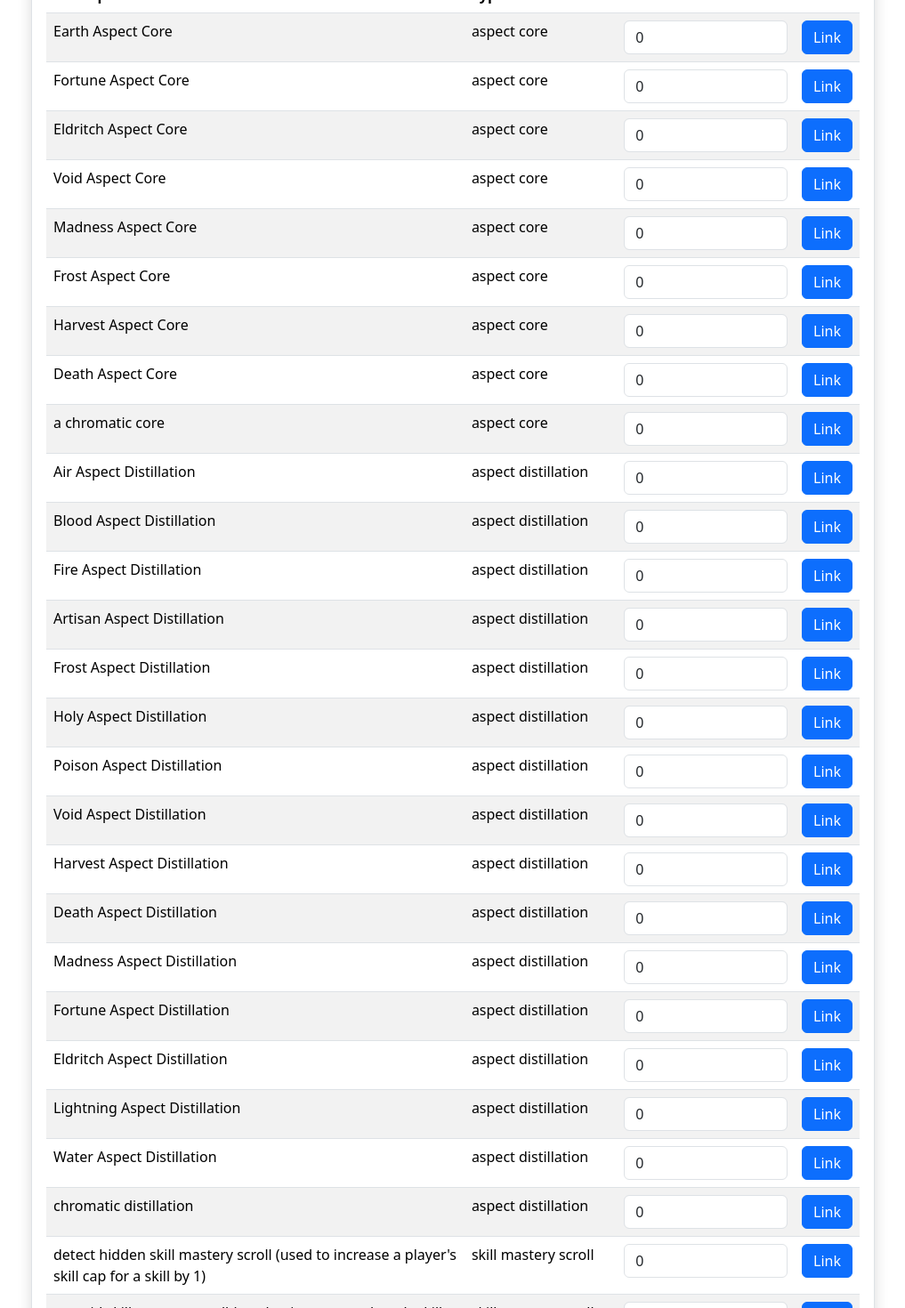
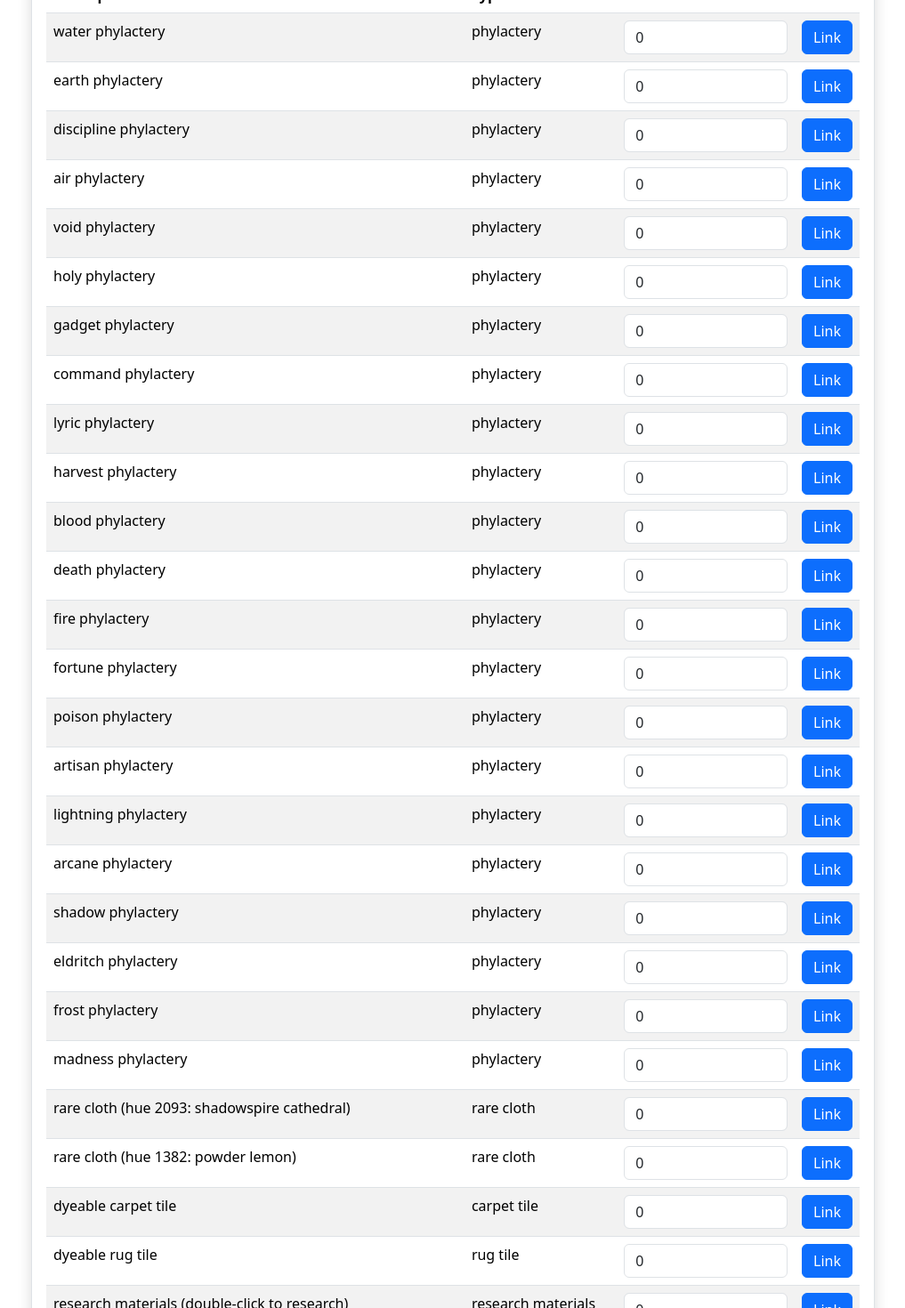
Before and after one commit to grant-pie/ultimate-outlander, a Vue app: page / in a window 1280 px wide. Shown: the part 640-2110 px from the top of the page at 89% size, without its empty margins (131-1148 px from the left). Built offline with nearby package versions, Linux system fonts and the light colour scheme.

Commit message:
test journal change

```diff
--- a/src/App.vue
+++ b/src/App.vue
@@ -14,222 +14,148 @@
 const containers = ref([]);
 
 const minimizeItemsTable = ref(false);
-const testJournal = `[03/14/2025 07:23]  System: WorldMap loading...
-[03/14/2025 07:23]  System: Loading WorldMap markers..
-[03/14/2025 07:23]  System: ..userMarkers.usr (25)
-[03/14/2025 07:23]  System: ..Banks_and_Healers.xml (39)
-[03/14/2025 07:23]  System: ..Dungeons.xml (13)
-[03/14/2025 07:23]  System: ..Dungeon_Gates.xml (396)
-[03/14/2025 07:23]  System: ..Healer_Caravans.xml (42)
-[03/14/2025 07:23]  System: ..Kings_Faire.xml (49)
-[03/14/2025 07:23]  System: ..Moongates.xml (10)
-[03/14/2025 07:23]  System: ..POI.xml (251)
-[03/14/2025 07:23]  System: ..PvP_Locations.xml (71)
-[03/14/2025 07:23]  System: ..Shrines.xml (9)
-[03/14/2025 07:23]  System: ..Sub-Dungeons.xml (4)
-[03/14/2025 07:23]  System: ..Townships.xml (10)
-[03/14/2025 07:23]  System: WorldMap markers loaded (919)
-[03/14/2025 07:23]  System: Welcome Gluk'Urk!
-[03/14/2025 07:23]  System: WorldMap loaded!
-[03/14/2025 07:23]  Gluk'Urk: Monster Hunter Dignitary
-[03/14/2025 07:23]  Gluk'Urk: Lord Gluk'Urk
-[03/14/2025 07:23]  System: You have rejoined the party.
-[03/14/2025 07:24]  [Razor]: Select target for variable 'rare_loot_container'
-[03/14/2025 07:24]  [Razor]: 'rare_loot_container' script variable updated to '0x4089E923'
-[03/14/2025 07:24]  [Razor]: Now cataloguing...
-[03/14/2025 07:24]  [Razor]: 1082779939
-[03/14/2025 07:24]  [Razor]: Air Aspect Core : 2
-[03/14/2025 07:24]  [Razor]: Added 1161806015 to ignore list
-[03/14/2025 07:24]  You see: Earth Aspect Core : 2
-[03/14/2025 07:24]  [Razor]: Select target for variable 'rare_loot_container'
-[03/14/2025 07:24]  [Razor]: 'rare_loot_container' script variable updated to '0x4089E923'
-[03/14/2025 07:24]  [Razor]: Now cataloguing...
-[03/14/2025 07:24]  [Razor]: 1082779939
-[03/14/2025 07:24]  [Razor]: Earth Aspect Core : 2
-[03/14/2025 07:24]  [Razor]: Added 1085210704 to ignore list
-[03/14/2025 07:24]  [Razor]: Fortune Aspect Core
-[03/14/2025 07:24]  [Razor]: Added 1152384927 to ignore list
-[03/14/2025 07:24]  [Razor]: Eldritch Aspect Core : 2
-[03/14/2025 07:24]  [Razor]: Added 1159657583 to ignore list
-[03/14/2025 07:24]  [Razor]: Void Aspect Core
-[03/14/2025 07:24]  [Razor]: Added 1220388922 to ignore list
-[03/14/2025 07:24]  [Razor]: Madness Aspect Core
-[03/14/2025 07:24]  [Razor]: Added 1213299230 to ignore list
-[03/14/2025 07:24]  [Razor]: Frost Aspect Core
-[03/14/2025 07:24]  [Razor]: Added 1214639822 to ignore list
-[03/14/2025 07:24]  [Razor]: Harvest Aspect Core
-[03/14/2025 07:24]  [Razor]: Added 1342869590 to ignore list
-[03/14/2025 07:24]  [Razor]: Death Aspect Core
-[03/14/2025 07:24]  [Razor]: Added 1293340755 to ignore list
-[03/14/2025 07:24]  [Razor]: a chromatic core : 2
-[03/14/2025 07:24]  [Razor]: Added 1259495345 to ignore list
-[03/14/2025 07:24]  [Razor]: Ignore List cleared
-[03/14/2025 07:24]  [Razor]: Cataloguing done.
-[03/14/2025 07:24]  [Razor]: Select target for variable 'rare_loot_container'
-[03/14/2025 07:24]  [Razor]: 'rare_loot_container' script variable updated to '0x785A861C'
-[03/14/2025 07:24]  [Razor]: Now cataloguing...
-[03/14/2025 07:24]  [Razor]: 2019198492
-[03/14/2025 07:24]  [Razor]: Air Aspect Distillation : 2
-[03/14/2025 07:24]  [Razor]: Added 1148837370 to ignore list
-[03/14/2025 07:24]  [Razor]: Blood Aspect Distillation
-[03/14/2025 07:24]  [Razor]: Added 1088919910 to ignore list
-[03/14/2025 07:24]  [Razor]: Fire Aspect Distillation : 2
-[03/14/2025 07:24]  [Razor]: Added 1121710291 to ignore list
-[03/14/2025 07:24]  [Razor]: Artisan Aspect Distillation
-[03/14/2025 07:24]  [Razor]: Added 1368154481 to ignore list
-[03/14/2025 07:24]  [Razor]: Frost Aspect Distillation
-[03/14/2025 07:24]  [Razor]: Added 1165913952 to ignore list
-[03/14/2025 07:24]  [Razor]: Holy Aspect Distillation
-[03/14/2025 07:24]  [Razor]: Added 1195261117 to ignore list
-[03/14/2025 07:24]  [Razor]: Poison Aspect Distillation : 2
-[03/14/2025 07:24]  [Razor]: Added 1733222166 to ignore list
-[03/14/2025 07:24]  [Razor]: Void Aspect Distillation : 2
-[03/14/2025 07:24]  [Razor]: Added 1431943843 to ignore list
-[03/14/2025 07:24]  [Razor]: Harvest Aspect Distillation : 2
-[03/14/2025 07:24]  [Razor]: Added 1190250980 to ignore list
-[03/14/2025 07:24]  [Razor]: Death Aspect Distillation
-[03/14/2025 07:24]  [Razor]: Added 1239872627 to ignore list
-[03/14/2025 07:24]  [Razor]: Madness Aspect Distillation : 3
-[03/14/2025 07:24]  [Razor]: Added 1214627871 to ignore list
-[03/14/2025 07:24]  [Razor]: Fortune Aspect Distillation
-[03/14/2025 07:24]  [Razor]: Added 1220437845 to ignore list
-[03/14/2025 07:24]  [Razor]: Eldritch Aspect Distillation
-[03/14/2025 07:24]  [Razor]: Added 1342881440 to ignore list
-[03/14/2025 07:24]  [Razor]: Lightning Aspect Distillation
-[03/14/2025 07:24]  [Razor]: Added 1219308898 to ignore list
-[03/14/2025 07:24]  [Razor]: Water Aspect Distillation
-[03/14/2025 07:24]  [Razor]: Added 1401749244 to ignore list
-[03/14/2025 07:24]  [Razor]: chromatic distillation : 2
-[03/14/2025 07:24]  [Razor]: Added 1239622948 to ignore list
-[03/14/2025 07:24]  [Razor]: Ignore List cleared
-[03/14/2025 07:24]  [Razor]: Cataloguing done.
-[03/14/2025 07:24]  [Razor]: Select target for variable 'rare_loot_container'
-[03/14/2025 07:24]  [Razor]: 'rare_loot_container' script variable updated to '0x436BF5E2'
-[03/14/2025 07:24]  [Razor]: Now cataloguing...
-[03/14/2025 07:24]  [Razor]: 1131148770
-[03/14/2025 07:24]  [Razor]: detect hidden skill mastery scroll (used to increase a player's skill cap for a skill by 1)
-[03/14/2025 07:24]  [Razor]: Select target for variable 'rare_loot_container'
-[03/14/2025 07:24]  [Razor]: 'rare_loot_container' script variable updated to '0x436BF5E2'
-[03/14/2025 07:24]  [Razor]: Now cataloguing...
-[03/14/2025 07:24]  [Razor]: 1131148770
-[03/14/2025 07:24]  [Razor]: detect hidden skill mastery scroll (used to increase a player's skill cap for a skill by 1)
-[03/14/2025 07:24]  [Razor]: Added 1802080494 to ignore list
-[03/14/2025 07:24]  [Razor]: taste id skill mastery scroll (used to increase a player's skill cap for a skill by 1)
-[03/14/2025 07:24]  [Razor]: Added 1161806014 to ignore list
-[03/14/2025 07:24]  [Razor]: cartography skill mastery scroll : 2 (used to increase a player's skill cap for a skill by 1)
-[03/14/2025 07:24]  [Razor]: Added 1173823732 to ignore list
-[03/14/2025 07:24]  [Razor]: mining skill mastery scroll : 2 (used to increase a player's skill cap for a skill by 1)
-[03/14/2025 07:24]  [Razor]: Added 1182436614 to ignore list
-[03/14/2025 07:24]  [Razor]: item id skill mastery scroll (used to increase a player's skill cap for a skill by 1)
-[03/14/2025 07:24]  [Razor]: Added 1113463241 to ignore list
-[03/14/2025 07:24]  [Razor]: animal lore skill mastery scroll (used to increase a player's skill cap for a skill by 1)
-[03/14/2025 07:24]  [Razor]: Added 1220524745 to ignore list
-[03/14/2025 07:24]  [Razor]: necromancy skill mastery scroll (used to increase a player's skill cap for a skill by 1)
-[03/14/2025 07:24]  [Razor]: Added 1351147995 to ignore list
-[03/14/2025 07:24]  [Razor]: discordance skill mastery scroll (used to increase a player's skill cap for a skill by 1)
-[03/14/2025 07:24]  [Razor]: Added 1401964721 to ignore list
-[03/14/2025 07:24]  [Razor]: blacksmithy skill mastery scroll (used to increase a player's skill cap for a skill by 1)
-[03/14/2025 07:24]  [Razor]: Added 1182412501 to ignore list
-[03/14/2025 07:24]  [Razor]: Ignore List cleared
-[03/14/2025 07:24]  [Razor]: Cataloguing done.
-[03/14/2025 07:24]  [Razor]: Select target for variable 'rare_loot_container'
-[03/14/2025 07:25]  [Razor]: 'rare_loot_container' script variable updated to '0x5A45EE0D'
-[03/14/2025 07:25]  [Razor]: Now cataloguing...
-[03/14/2025 07:25]  [Razor]: 1514532365
-[03/14/2025 07:25]  [Razor]: water phylactery
-[03/14/2025 07:25]  [Razor]: Added 1613130439 to ignore list
-[03/14/2025 07:25]  [Razor]: rare cloth (hue 2093: shadowspire cathedral)
-[03/14/2025 07:25]  [Razor]: Added 1401626041 to ignore list
-[03/14/2025 07:25]  [Razor]: rare cloth (hue 1382: powder lemon)
-[03/14/2025 07:25]  [Razor]: Added 1225765951 to ignore list
-[03/14/2025 07:25]  [Razor]: dyeable carpet tile
-[03/14/2025 07:25]  [Razor]: Added 2051253151 to ignore list
-[03/14/2025 07:25]  [Razor]: dyeable carpet tile
-[03/14/2025 07:25]  [Razor]: Added 1373415996 to ignore list
-[03/14/2025 07:25]  [Razor]: dyeable rug tile
-[03/14/2025 07:25]  [Razor]: Added 1577236465 to ignore list
-[03/14/2025 07:25]  [Razor]: research materials : 4 (double-click to research)
-[03/14/2025 07:25]  [Razor]: Added 1148837371 to ignore list
-[03/14/2025 07:25]  [Razor]: mastercrafting diagram : 3
-[03/14/2025 07:25]  [Razor]: Added 1373580807 to ignore list
-[03/14/2025 07:25]  [Razor]: mining skill mastery scroll (used to increase a player's skill cap for a skill by 1)
-[03/14/2025 07:25]  [Razor]: Added 1111873406 to ignore list
-[03/14/2025 07:25]  [Razor]: detect hidden skill mastery scroll (used to increase a player's skill cap for a skill by 1)
-[03/14/2025 07:25]  [Razor]: Added 1802080494 to ignore list
-[03/14/2025 07:25]  [Razor]: taste id skill mastery scroll (used to increase a player's skill cap for a skill by 1)
-[03/14/2025 07:25]  [Razor]: Added 1161806014 to ignore list
-[03/14/2025 07:25]  [Razor]: cartography skill mastery scroll : 2 (used to increase a player's skill cap for a skill by 1)
-[03/14/2025 07:25]  [Razor]: Added 1173823732 to ignore list
-[03/14/2025 07:25]  [Razor]: mining skill mastery scroll : 2 (used to increase a player's skill cap for a skill by 1)
-[03/14/2025 07:25]  [Razor]: Added 1182436614 to ignore list
-[03/14/2025 07:25]  [Razor]: item id skill mastery scroll (used to increase a player's skill cap for a skill by 1)
-[03/14/2025 07:25]  [Razor]: Added 1113463241 to ignore list
-[03/14/2025 07:25]  [Razor]: animal lore skill mastery scroll (used to increase a player's skill cap for a skill by 1)
-[03/14/2025 07:25]  [Razor]: Added 1220524745 to ignore list
-[03/14/2025 07:25]  [Razor]: necromancy skill mastery scroll (used to increase a player's skill cap for a skill by 1)
-[03/14/2025 07:25]  [Razor]: Added 1351147995 to ignore list
-[03/14/2025 07:25]  [Razor]: discordance skill mastery scroll (used to increase a player's skill cap for a skill by 1)
-[03/14/2025 07:25]  [Razor]: Added 1401964721 to ignore list
-[03/14/2025 07:25]  [Razor]: blacksmithy skill mastery scroll (used to increase a player's skill cap for a skill by 1)
-[03/14/2025 07:25]  [Razor]: Added 1182412501 to ignore list
-[03/14/2025 07:25]  [Razor]: Air Aspect Core
-[03/14/2025 07:25]  [Razor]: Added 1123661072 to ignore list
-[03/14/2025 07:25]  [Razor]: Air Aspect Core : 2
-[03/14/2025 07:25]  [Razor]: Added 1161806015 to ignore list
-[03/14/2025 07:25]  [Razor]: Earth Aspect Core : 2
-[03/14/2025 07:25]  [Razor]: Added 1085210704 to ignore list
-[03/14/2025 07:25]  [Razor]: Fortune Aspect Core
-[03/14/2025 07:25]  [Razor]: Added 1152384927 to ignore list
-[03/14/2025 07:25]  [Razor]: Eldritch Aspect Core : 2
-[03/14/2025 07:25]  [Razor]: Added 1159657583 to ignore list
-[03/14/2025 07:25]  [Razor]: Void Aspect Core
-[03/14/2025 07:25]  [Razor]: Added 1220388922 to ignore list
-[03/14/2025 07:25]  [Razor]: Madness Aspect Core
-[03/14/2025 07:25]  [Razor]: Added 1213299230 to ignore list
-[03/14/2025 07:25]  [Razor]: Frost Aspect Core
-[03/14/2025 07:25]  [Razor]: Added 1214639822 to ignore list
-[03/14/2025 07:25]  [Razor]: Harvest Aspect Core
-[03/14/2025 07:25]  [Razor]: Added 1342869590 to ignore list
-[03/14/2025 07:25]  [Razor]: Death Aspect Core
-[03/14/2025 07:25]  [Razor]: Added 1293340755 to ignore list
-[03/14/2025 07:25]  [Razor]: a chromatic core : 2
-[03/14/2025 07:25]  [Razor]: Added 1259495345 to ignore list
-[03/14/2025 07:25]  [Razor]: Gadget Aspect Distillation
-[03/14/2025 07:25]  [Razor]: Added 1132054652 to ignore list
-[03/14/2025 07:25]  [Razor]: Air Aspect Distillation : 2
-[03/14/2025 07:25]  [Razor]: Added 1148837370 to ignore list
-[03/14/2025 07:25]  [Razor]: Blood Aspect Distillation
-[03/14/2025 07:25]  [Razor]: Added 1088919910 to ignore list
-[03/14/2025 07:25]  [Razor]: Fire Aspect Distillation : 2
-[03/14/2025 07:25]  [Razor]: Added 1121710291 to ignore list
-[03/14/2025 07:25]  [Razor]: Artisan Aspect Distillation
-[03/14/2025 07:25]  [Razor]: Added 1368154481 to ignore list
-[03/14/2025 07:25]  [Razor]: Frost Aspect Distillation
-[03/14/2025 07:25]  [Razor]: Added 1165913952 to ignore list
-[03/14/2025 07:25]  [Razor]: Holy Aspect Distillation
-[03/14/2025 07:25]  [Razor]: Added 1195261117 to ignore list
-[03/14/2025 07:25]  [Razor]: Poison Aspect Distillation : 2
-[03/14/2025 07:25]  [Razor]: Added 1733222166 to ignore list
-[03/14/2025 07:25]  [Razor]: Void Aspect Distillation : 2
-[03/14/2025 07:25]  [Razor]: Added 1431943843 to ignore list
-[03/14/2025 07:25]  [Razor]: Harvest Aspect Distillation : 2
-[03/14/2025 07:25]  [Razor]: Added 1190250980 to ignore list
-[03/14/2025 07:25]  [Razor]: Death Aspect Distillation
-[03/14/2025 07:25]  [Razor]: Added 1239872627 to ignore list
-[03/14/2025 07:25]  [Razor]: Madness Aspect Distillation : 3
-[03/14/2025 07:25]  [Razor]: Added 1214627871 to ignore list
-[03/14/2025 07:25]  [Razor]: Fortune Aspect Distillation
-[03/14/2025 07:25]  [Razor]: Added 1220437845 to ignore list
-[03/14/2025 07:25]  [Razor]: Eldritch Aspect Distillation
-[03/14/2025 07:25]  [Razor]: Added 1342881440 to ignore list
-[03/14/2025 07:25]  [Razor]: Lightning Aspect Distillation
-[03/14/2025 07:25]  [Razor]: Added 1219308898 to ignore list
-[03/14/2025 07:25]  [Razor]: Water Aspect Distillation
-[03/14/2025 07:25]  [Razor]: Added 1401749244 to ignore list
-[03/14/2025 07:25]  [Razor]: chromatic distillation : 2
-[03/14/2025 07:25]  [Razor]: Added 1239622948 to ignore list
-[03/14/2025 07:25]  [Razor]: Ignore List cleared
-[03/14/2025 07:25]  [Razor]: Cataloguing done.
+const testJournal = `[03/14/2025 10:52]  [Razor]: Now cataloguing...
+[03/14/2025 10:52]  [Razor]: 1515570175
+[03/14/2025 10:52]  System: Beast Control has completed the achievement: Domestication (Basic).
+[03/14/2025 10:52]  [Razor]: water phylactery
+[03/14/2025 10:53]  [Razor]: Added 1613130439 to ignore list
+[03/14/2025 10:53]  [Razor]: earth phylactery : 5
+[03/14/2025 10:53]  [Razor]: Added 1196071248 to ignore list
+[03/14/2025 10:53]  [Razor]: discipline phylactery : 7
+[03/14/2025 10:53]  [Razor]: Added 1269791374 to ignore list
+[03/14/2025 10:53]  [Razor]: air phylactery : 2
+[03/14/2025 10:53]  [Razor]: Added 1133305824 to ignore list
+[03/14/2025 10:53]  [Razor]: void phylactery : 5
+[03/14/2025 10:53]  [Razor]: Added 1133305825 to ignore list
+[03/14/2025 10:53]  [Razor]: holy phylactery : 9
+[03/14/2025 10:53]  [Razor]: Added 1258275971 to ignore list
+[03/14/2025 10:53]  [Razor]: gadget phylactery : 7
+[03/14/2025 10:53]  [Razor]: Added 1182253444 to ignore list
+[03/14/2025 10:53]  [Razor]: command phylactery : 4
+[03/14/2025 10:53]  [Razor]: Added 1152062416 to ignore list
+[03/14/2025 10:53]  [Razor]: lyric phylactery : 8
+[03/14/2025 10:53]  [Razor]: Added 1530206686 to ignore list
+[03/14/2025 10:53]  [Razor]: harvest phylactery : 7
+[03/14/2025 10:53]  [Razor]: Added 1462054139 to ignore list
+[03/14/2025 10:53]  [Razor]: blood phylactery : 2
+[03/14/2025 10:53]  [Razor]: Added 1090441889 to ignore list
+[03/14/2025 10:53]  [Razor]: death phylactery : 2
+[03/14/2025 10:53]  [Razor]: Added 1165554577 to ignore list
+[03/14/2025 10:53]  [Razor]: fire phylactery : 2
+[03/14/2025 10:53]  [Razor]: Added 1293319647 to ignore list
+[03/14/2025 10:53]  [Razor]: fortune phylactery
+[03/14/2025 10:53]  [Razor]: Added 1274314763 to ignore list
+[03/14/2025 10:53]  [Razor]: poison phylactery : 4
+[03/14/2025 10:53]  [Razor]: Added 1087329232 to ignore list
+[03/14/2025 10:53]  [Razor]: artisan phylactery : 4
+[03/14/2025 10:53]  [Razor]: Added 1156188153 to ignore list
+[03/14/2025 10:53]  [Razor]: lightning phylactery : 4
+[03/14/2025 10:53]  [Razor]: Added 1250495480 to ignore list
+[03/14/2025 10:53]  [Razor]: water phylactery : 2
+[03/14/2025 10:53]  [Razor]: Added 1233978930 to ignore list
+[03/14/2025 10:53]  [Razor]: arcane phylactery : 6
+[03/14/2025 10:53]  [Razor]: Added 1394128135 to ignore list
+[03/14/2025 10:53]  [Razor]: shadow phylactery : 6
+[03/14/2025 10:53]  [Razor]: Added 1122055715 to ignore list
+[03/14/2025 10:53]  [Razor]: eldritch phylactery : 5
+[03/14/2025 10:53]  [Razor]: Added 1098563386 to ignore list
+[03/14/2025 10:53]  [Razor]: frost phylactery : 2
+[03/14/2025 10:53]  [Razor]: Added 1076784176 to ignore list
+[03/14/2025 10:53]  [Razor]: madness phylactery : 3
+[03/14/2025 10:53]  [Razor]: Added 1767619438 to ignore list
+[03/14/2025 10:53]  [Razor]: rare cloth (hue 2093: shadowspire cathedral)
+[03/14/2025 10:53]  [Razor]: Added 1401626041 to ignore list
+[03/14/2025 10:53]  [Razor]: rare cloth (hue 1382: powder lemon)
+[03/14/2025 10:53]  [Razor]: Added 1225765951 to ignore list
+[03/14/2025 10:53]  [Razor]: dyeable carpet tile
+[03/14/2025 10:53]  [Razor]: Added 2051253151 to ignore list
+[03/14/2025 10:53]  [Razor]: dyeable carpet tile
+[03/14/2025 10:53]  [Razor]: Added 1373415996 to ignore list
+[03/14/2025 10:53]  [Razor]: dyeable rug tile
+[03/14/2025 10:53]  [Razor]: Added 1577236465 to ignore list
+[03/14/2025 10:53]  [Razor]: research materials : 4 (double-click to research)
+[03/14/2025 10:53]  [Razor]: Added 1148837371 to ignore list
+[03/14/2025 10:53]  [Razor]: mastercrafting diagram : 3
+[03/14/2025 10:53]  [Razor]: Added 1373580807 to ignore list
+[03/14/2025 10:53]  [Razor]: mining skill mastery scroll (used to increase a player's skill cap for a skill by 1)
+[03/14/2025 10:53]  [Razor]: Added 1111873406 to ignore list
+[03/14/2025 10:53]  [Razor]: detect hidden skill mastery scroll (used to increase a player's skill cap for a skill by 1)
+[03/14/2025 10:53]  [Razor]: Added 1802080494 to ignore list
+[03/14/2025 10:53]  [Razor]: taste id skill mastery scroll (used to increase a player's skill cap for a skill by 1)
+[03/14/2025 10:53]  [Razor]: Added 1161806014 to ignore list
+[03/14/2025 10:53]  [Razor]: cartography skill mastery scroll : 2 (used to increase a player's skill cap for a skill by 1)
+[03/14/2025 10:53]  [Razor]: Added 1173823732 to ignore list
+[03/14/2025 10:53]  [Razor]: mining skill mastery scroll : 2 (used to increase a player's skill cap for a skill by 1)
+[03/14/2025 10:53]  [Razor]: Added 1182436614 to ignore list
+[03/14/2025 10:53]  [Razor]: item id skill mastery scroll (used to increase a player's skill cap for a skill by 1)
+[03/14/2025 10:53]  [Razor]: Added 1113463241 to ignore list
+[03/14/2025 10:53]  [Razor]: animal lore skill mastery scroll (used to increase a player's skill cap for a skill by 1)
+[03/14/2025 10:53]  [Razor]: Added 1220524745 to ignore list
+[03/14/2025 10:53]  [Razor]: necromancy skill mastery scroll (used to increase a player's skill cap for a skill by 1)
+[03/14/2025 10:53]  [Razor]: Added 1351147995 to ignore list
+[03/14/2025 10:53]  [Razor]: discordance skill mastery scroll (used to increase a player's skill cap for a skill by 1)
+[03/14/2025 10:53]  [Razor]: Added 1401964721 to ignore list
+[03/14/2025 10:53]  [Razor]: blacksmithy skill mastery scroll (used to increase a player's skill cap for a skill by 1)
+[03/14/2025 10:53]  [Razor]: Added 1182412501 to ignore list
+[03/14/2025 10:53]  [Razor]: Air Aspect Core
+[03/14/2025 10:53]  [Razor]: Added 1123661072 to ignore list
+[03/14/2025 10:53]  [Razor]: Air Aspect Core : 2
+[03/14/2025 10:53]  [Razor]: Added 1161806015 to ignore list
+[03/14/2025 10:53]  [Razor]: Earth Aspect Core : 2
+[03/14/2025 10:53]  [Razor]: Added 1085210704 to ignore list
+[03/14/2025 10:53]  [Razor]: Fortune Aspect Core
+[03/14/2025 10:53]  [Razor]: Added 1152384927 to ignore list
+[03/14/2025 10:53]  [Razor]: Eldritch Aspect Core : 2
+[03/14/2025 10:53]  [Razor]: Added 1159657583 to ignore list
+[03/14/2025 10:53]  [Razor]: Void Aspect Core
+[03/14/2025 10:53]  [Razor]: Added 1220388922 to ignore list
+[03/14/2025 10:53]  [Razor]: Madness Aspect Core
+[03/14/2025 10:53]  [Razor]: Added 1213299230 to ignore list
+[03/14/2025 10:53]  [Razor]: Frost Aspect Core
+[03/14/2025 10:53]  [Razor]: Added 1214639822 to ignore list
+[03/14/2025 10:53]  [Razor]: Harvest Aspect Core
+[03/14/2025 10:53]  [Razor]: Added 1342869590 to ignore list
+[03/14/2025 10:53]  [Razor]: Death Aspect Core
+[03/14/2025 10:53]  [Razor]: Added 1293340755 to ignore list
+[03/14/2025 10:53]  [Razor]: a chromatic core : 2
+[03/14/2025 10:53]  [Razor]: Added 1259495345 to ignore list
+[03/14/2025 10:53]  [Razor]: Gadget Aspect Distillation
+[03/14/2025 10:53]  [Razor]: Added 1132054652 to ignore list
+[03/14/2025 10:53]  [Razor]: Air Aspect Distillation : 2
+[03/14/2025 10:53]  [Razor]: Added 1148837370 to ignore list
+[03/14/2025 10:53]  [Razor]: Blood Aspect Distillation
+[03/14/2025 10:53]  [Razor]: Added 1088919910 to ignore list
+[03/14/2025 10:53]  [Razor]: Fire Aspect Distillation : 2
+[03/14/2025 10:53]  [Razor]: Added 1121710291 to ignore list
+[03/14/2025 10:53]  [Razor]: Artisan Aspect Distillation
+[03/14/2025 10:53]  [Razor]: Added 1368154481 to ignore list
+[03/14/2025 10:53]  [Razor]: Frost Aspect Distillation
+[03/14/2025 10:53]  [Razor]: Added 1165913952 to ignore list
+[03/14/2025 10:53]  [Razor]: Holy Aspect Distillation
+[03/14/2025 10:53]  [Razor]: Added 1195261117 to ignore list
+[03/14/2025 10:53]  [Razor]: Poison Aspect Distillation : 2
+[03/14/2025 10:53]  [Razor]: Added 1733222166 to ignore list
+[03/14/2025 10:53]  [Razor]: Void Aspect Distillation : 2
+[03/14/2025 10:53]  [Razor]: Added 1431943843 to ignore list
+[03/14/2025 10:53]  [Razor]: Harvest Aspect Distillation : 2
+[03/14/2025 10:53]  [Razor]: Added 1190250980 to ignore list
+[03/14/2025 10:53]  [Razor]: Death Aspect Distillation
+[03/14/2025 10:53]  [Razor]: Added 1239872627 to ignore list
+[03/14/2025 10:53]  [Razor]: Madness Aspect Distillation : 3
+[03/14/2025 10:53]  [Razor]: Added 1214627871 to ignore list
+[03/14/2025 10:53]  [Razor]: Fortune Aspect Distillation
+[03/14/2025 10:53]  [Razor]: Added 1220437845 to ignore list
+[03/14/2025 10:53]  [Razor]: Eldritch Aspect Distillation
+[03/14/2025 10:53]  [Razor]: Added 1342881440 to ignore list
+[03/14/2025 10:53]  [Razor]: Lightning Aspect Distillation
+[03/14/2025 10:53]  [Razor]: Added 1219308898 to ignore list
+[03/14/2025 10:53]  [Razor]: Water Aspect Distillation
+[03/14/2025 10:53]  [Razor]: Added 1401749244 to ignore list
+[03/14/2025 10:53]  [Razor]: chromatic distillation : 2
+[03/14/2025 10:53]  [Razor]: Added 1239622948 to ignore list
+[03/14/2025 10:53]  [Razor]: Ignore List cleared
+[03/14/2025 10:53]  [Razor]: Cataloguing done.
+
 `;
 
 
```
